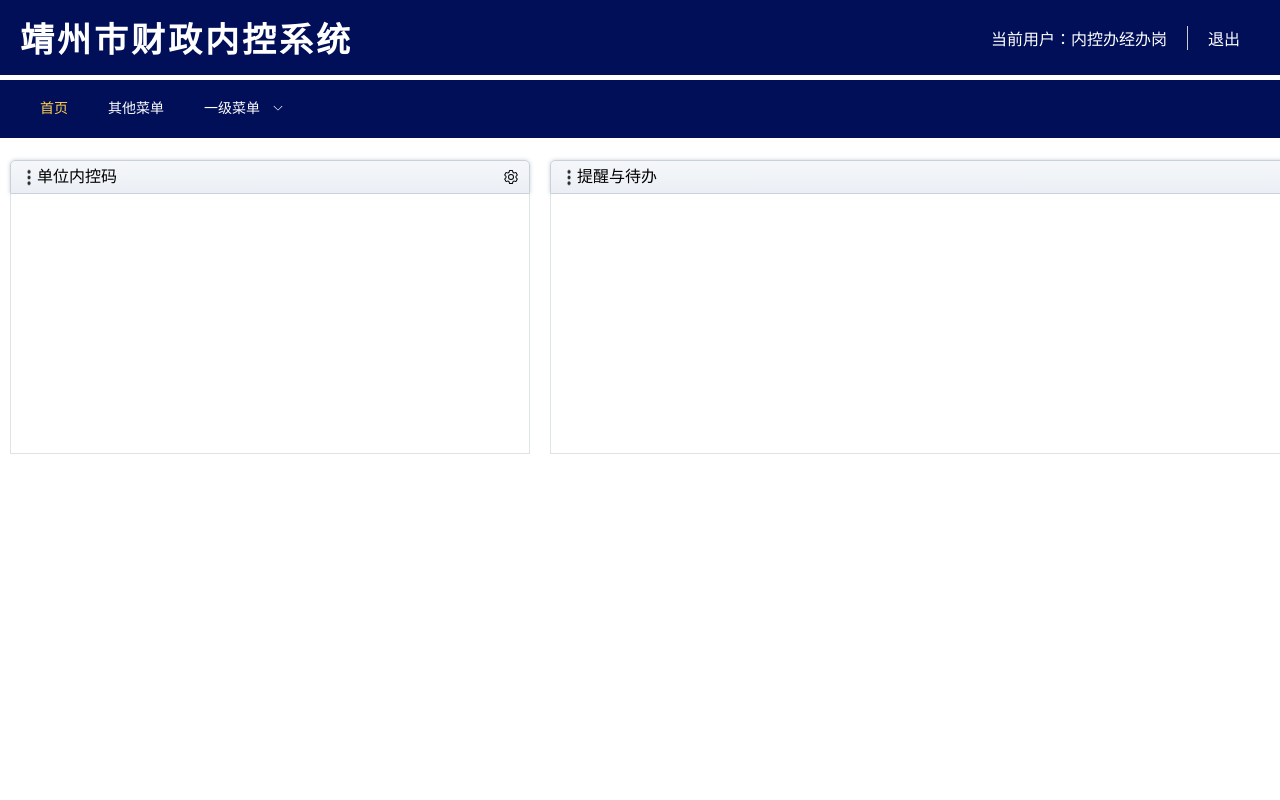
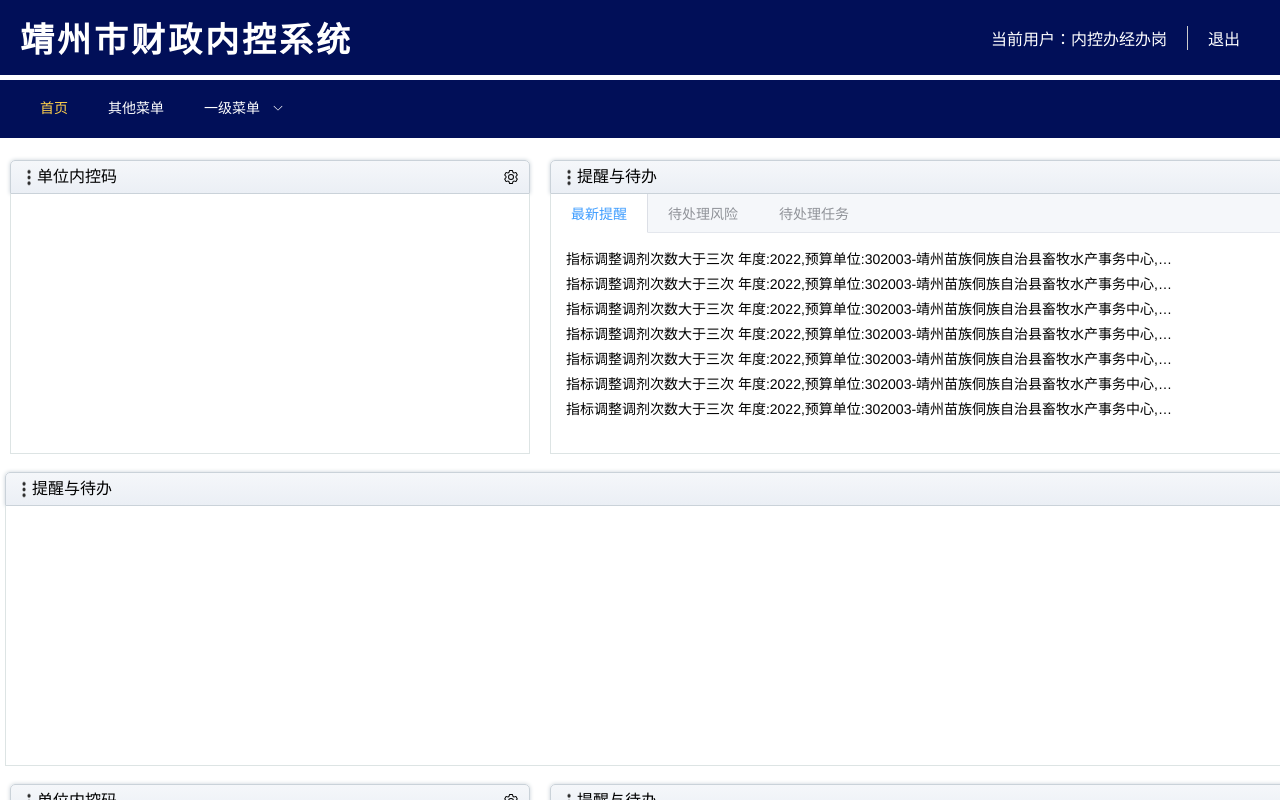
Before and after one commit to yaner1128/internal-control-ui, a Vue app: page /dashboard in a window 1280 px wide. Built offline with nearby package versions, Linux system fonts and the light colour scheme.

Commit message:
feat(首页) 编写

```diff
--- a/src/styles/common.scss
+++ b/src/styles/common.scss
@@ -4,3 +4,54 @@
   --hover_color: #ffd04b;
   --text_color_black: #333;
 }
+
+.boxHeader {
+  border-radius: 5px 5px 0px 0px;
+  box-shadow: 0 0 4px #cad2d9;
+  border: solid 1px #cad2d9;
+  color: val(--text_color_black);
+  background: -webkit-linear-gradient(bottom, #ebeff5, #f5f7fa);
+  margin: 0;
+  height: 34px;
+  line-height: 34px;
+  padding: 0 10px;
+  display: flex;
+  align-items: center;
+  justify-content: space-between;
+}
+
+.ic-ptBlue {
+  border-radius: 5px 5px 0px 0px;
+  box-shadow: 0 0 4px #67baff;
+  color: var(--text_color);
+  border: solid 1px #4e96ff;
+  background: -webkit-linear-gradient(bottom, #6fbaff, #67baff);
+}
+
+.boxContent {
+  background: #fff;
+  border: 1px solid #dde4e4;
+  position: relative;
+  font-size: 14px;
+}
+
+.boxIcon {
+  width: 16px;
+  height: 19px;
+}
+
+.boxFlex {
+  display: flex;
+  align-items: center;
+}
+
+.btnIcon {
+  cursor: pointer;
+}
+
+// 字体超出省略...
+.textOmit {
+  overflow: hidden;
+  white-space: nowrap;
+  text-overflow: ellipsis;
+}
--- a/src/styles/index.scss
+++ b/src/styles/index.scss
@@ -231,41 +231,3 @@ a:hover {
 .vxe-input--panel, .vxe-select--panel{
   z-index: 9999 !important;
 }
-
-.boxHeader {
-  border-radius: 5px 5px 0px 0px;
-  box-shadow: 0 0 4px #cad2d9;
-  border: solid 1px #cad2d9;
-  color: val(--text_color_black);
-  background: -webkit-linear-gradient(bottom, #ebeff5, #f5f7fa);
-  margin: 0;
-  height: 34px;
-  line-height: 34px;
-  padding: 0 10px;
-  display: flex;
-  align-items: center;
-  justify-content: space-between;
-}
-
-.ic-ptBlue {
-  border-radius: 5px 5px 0px 0px;
-  box-shadow: 0 0 4px #67baff;
-  color: var(--text_color);
-  border: solid 1px #4e96ff;
-  background: -webkit-linear-gradient(bottom, #6fbaff, #67baff);
-}
-
-.boxContent {
-  background: #fff;
-  border: 1px solid #dde4e4;
-}
-
-.boxIcon {
-  width: 16px;
-  height: 19px;
-}
-
-.boxFlex {
-  display: flex;
-  align-items: center;
-}
--- a/src/views/Home.vue
+++ b/src/views/Home.vue
@@ -8,7 +8,8 @@
             <img src="@/assets/moreBlack.png" class="boxIcon" alt="" srcset="">
             <span>单位内控码</span>
           </div>
-          <el-icon><Setting /></el-icon>
+          <!-- 权限设置图标 -->
+          <settingIconVue></settingIconVue>
         </div>
         <div class="boxContent"></div>
       </div>
@@ -19,7 +20,89 @@
             <img src="@/assets/moreBlack.png" class="boxIcon" alt="" srcset="">
             <span>提醒与待办</span>
           </div>
-          <el-icon><Setting /></el-icon>
+          <!-- 权限设置图标 -->
+          <settingIconVue></settingIconVue>
+        </div>
+        <div class="boxContent">
+          <el-tabs type="border-card">
+            <el-tab-pane label="最新提醒">
+              <div class="tabContent">
+                <el-row v-for="item in data" :key="item" style="margin-bottom: 5px;">
+                  <el-col :span="18">
+                    <el-tooltip
+                      class="box-item"
+                      effect="dark"
+                      content="Top Left prompts info"
+                      placement="top-start"
+                    >
+                      <div class="textOmit">指标调整调剂次数大于三次 年度:2022,预算单位:302003-靖州苗族侗族自治县畜牧水产事务中心,项目</div>
+                    </el-tooltip></el-col>
+                  <el-col :span="6" style="text-align: right;">(2023-03-23)</el-col>
+                </el-row>
+              </div>
+            </el-tab-pane>
+            <el-tab-pane label="待处理风险">
+              <div class="tabContent">
+                <el-row v-for="item in data" :key="item" style="margin-bottom: 5px;">
+                  <el-col :span="18">
+                    <el-tooltip
+                      class="box-item"
+                      effect="dark"
+                      content="Top Left prompts info"
+                      placement="top-start"
+                    >
+                      <div class="textOmit">三公经费未按规定要求申报，23年度二公经费大于22年度三公经费 单位301001-靖州苗族同族自治县水</div>
+                    </el-tooltip></el-col>
+                  <el-col :span="6" style="text-align: right;">(2023-03-23)</el-col>
+                </el-row>
+              </div>
+            </el-tab-pane>
+            <el-tab-pane label="待处理任务">
+              <div class="tabContent"></div>
+            </el-tab-pane>
+          </el-tabs>
+          <div class="more">更多>></div>
+        </div>
+      </div>
+    </div>
+    <!--  -->
+    <div class="boxRow">
+      <!--  -->
+      <div class="boxCol" style="width: 1400px;">
+        <div class="boxHeader">
+          <div class="boxFlex">
+            <img src="@/assets/moreBlack.png" class="boxIcon" alt="" srcset="">
+            <span>提醒与待办</span>
+          </div>
+          <!-- 权限设置图标 -->
+          <settingIconVue></settingIconVue>
+        </div>
+        <div class="boxContent"></div>
+      </div>
+    </div>
+    <!--  -->
+    <div class="boxRow">
+      <!-- 单位内控码 -->
+      <div class="boxCol" style="width:520px;">
+        <div class="boxHeader">
+          <div class="boxFlex">
+            <img src="@/assets/moreBlack.png" class="boxIcon" alt="" srcset="">
+            <span>单位内控码</span>
+          </div>
+          <!-- 权限设置图标 -->
+          <settingIconVue></settingIconVue>
+        </div>
+        <div class="boxContent"></div>
+      </div>
+      <!-- 提醒与待办 -->
+      <div class="boxCol" style="width: 860px;padding-left: 20px;">
+        <div class="boxHeader">
+          <div class="boxFlex">
+            <img src="@/assets/moreBlack.png" class="boxIcon" alt="" srcset="">
+            <span>提醒与待办</span>
+          </div>
+          <!-- 权限设置图标 -->
+          <settingIconVue></settingIconVue>
         </div>
         <div class="boxContent"></div>
       </div>
@@ -28,15 +111,22 @@
 </template>
 
 <script lang="ts">
-import { defineComponent } from 'vue'
+import { defineComponent, onMounted, reactive, ref, toRefs } from 'vue'
 import { Setting } from "@element-plus/icons-vue";
+import settingIconVue from './common/settingIcon.vue';
 
 export default defineComponent({
   components: {
-    Setting
+    Setting,
+    settingIconVue
   },
   setup() {
-
+    const data = reactive({
+      data:[1,2,3,4,5,6,7]
+    })
+    return {
+      ...toRefs(data),
+    }
   },
 })
 </script>
@@ -57,4 +147,20 @@ export default defineComponent({
     height: 260px;
     border-top: 0px;
   }
+
+  .tabContent {
+    width: 100%;
+    height: 190px;
+  }
+
+  .el-tabs--border-card {
+    border: 0;
+  }
+
+  .more {
+    position: absolute;
+    top: 10px;
+    right: 10px;
+    font-size: 14px;
+  }
 </style>
--- /dev/null
+++ b/src/views/common/limitDrawer.vue
@@ -0,0 +1,36 @@
+<template>
+  <el-drawer
+    v-model="limitDialog"
+    title="标题"
+    direction="rtl"
+    size="50%"
+  >
+
+  </el-drawer>
+</template>
+
+<script lang="ts">
+import { defineComponent, onMounted, reactive, ref, toRefs } from "vue";
+
+export default defineComponent({
+  name: 'limitDrawer',
+  components: {
+
+  },
+  setup() {
+    const data = reactive({
+      limitDialog:false,
+    })
+    const open = () => {
+      data.limitDialog = true
+    }
+    return {
+      ...toRefs(data),
+      open
+    }
+  },
+})
+</script>
+
+<style lang="scss" scoped>
+</style>
--- /dev/null
+++ b/src/views/common/settingIcon.vue
@@ -0,0 +1,48 @@
+<template>
+  <el-tooltip
+    class="box-item"
+    effect="dark"
+    content="Bottom Center prompts info"
+    placement="bottom"
+  >
+    <el-icon class="btnIcon" @click="btnSetting"><Setting /></el-icon>
+  </el-tooltip>
+  <!-- 组件 -->
+  <limitDrawer ref="limitDrawerRef"></limitDrawer>
+</template>
+
+<script lang="ts">
+import { defineComponent, onMounted, reactive, ref, toRefs } from "vue";
+import { Setting } from "@element-plus/icons-vue";
+import limitDrawer from './limitDrawer.vue'
+
+export default defineComponent({
+  name: 'settingIcon',
+  emits: ['reload'],
+  components: {
+    Setting,
+    limitDrawer
+  },
+  props: {
+    value: {
+      type: String
+    },
+  },
+  setup(props, {  emit }) {
+    const limitDrawerRef = ref();
+    const data = reactive({
+    })
+    const btnSetting = () => {
+      limitDrawerRef.value.open()
+    }
+    return {
+    ...toRefs(data),
+    limitDrawerRef,
+    btnSetting
+    }
+  },
+})
+</script>
+
+<style lang="scss" scoped>
+</style>
```
